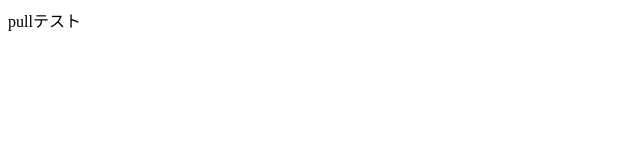
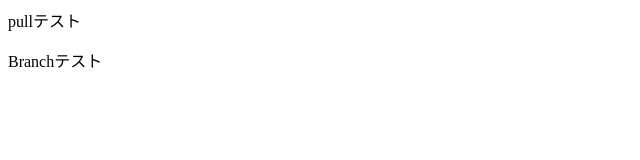
Before and after one commit to mmirro3366/git-test2, a plain HTML site: page index.html in a window 1280 px wide. Shown: the whole page, without its empty margins (0-640 px from the left). Drawn offline with Linux system fonts and the light colour scheme.

Commit message:
ブランチテスト中

```diff
--- a/index.html
+++ b/index.html
@@ -1 +1,2 @@
 <p>pullテスト</p>
+<p>Branchテスト</p>
```
